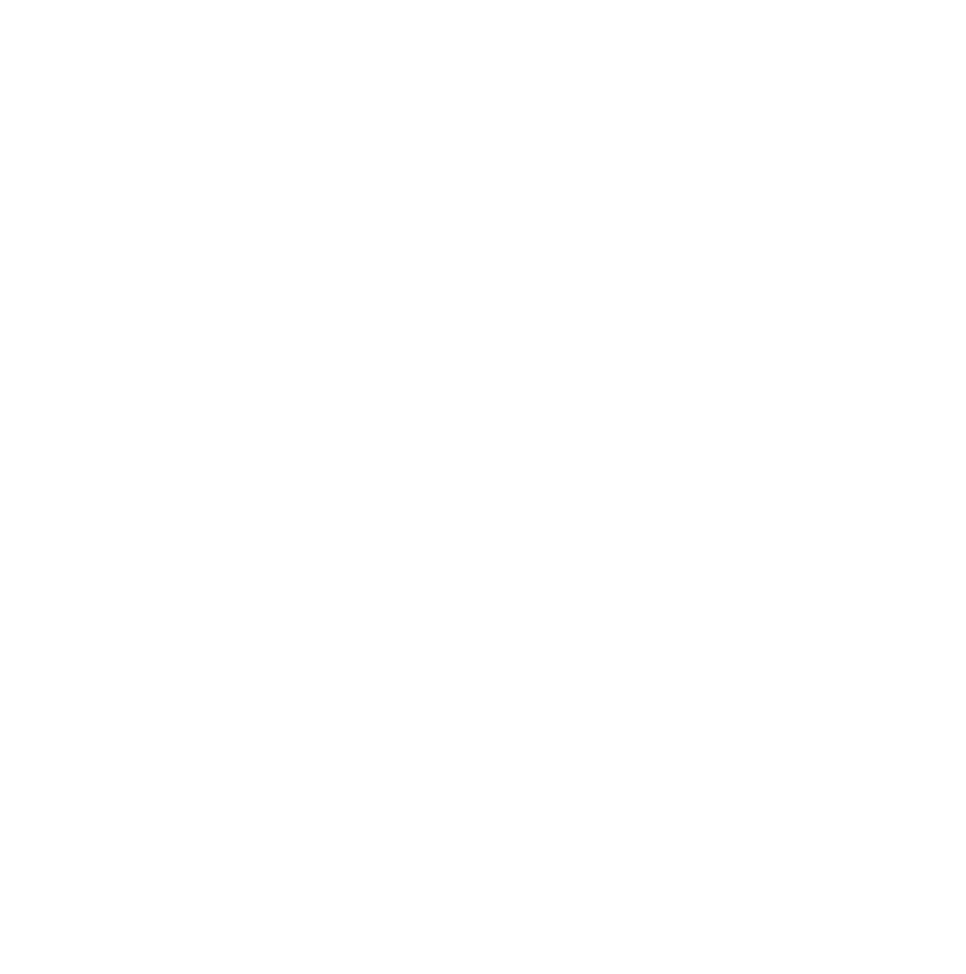
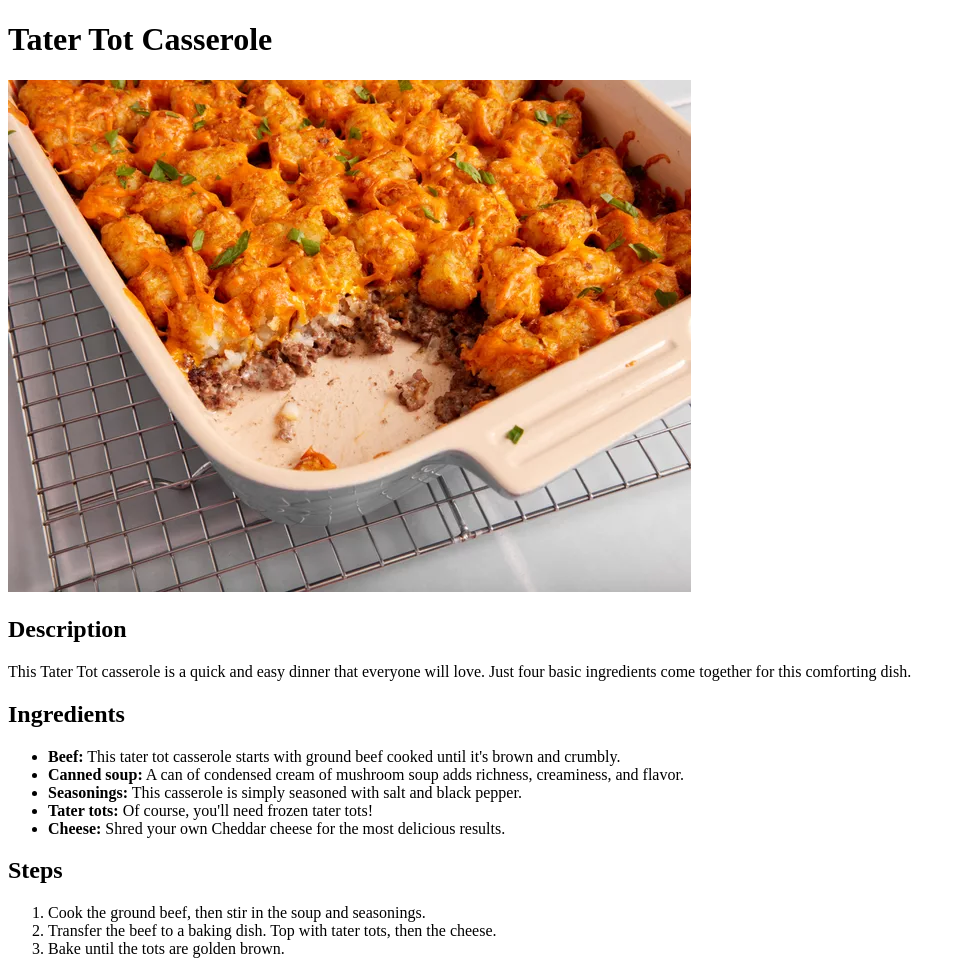
Before and after one commit to DanteR03/odin-recipes, a plain HTML site: page recipes/tater-tot-casserole.html in a window 1280 px wide. Shown: the whole page, without its empty margins (0-966 px from the left). Before the commit the page ends 800 px from the top, so only its background shows below. Drawn offline with Linux system fonts and the light colour scheme.

Commit message:
Create a casserole recipe page with content and link main page to it

```diff
--- a/recipes/tater-tot-casserole.html
+++ b/recipes/tater-tot-casserole.html
@@ -0,0 +1,28 @@
+<!DOCTYPE html>
+<html lang="en">
+    <head>
+        <meta charset="UTF-8">
+        <title>Tater Tot Casserole Recipe</title>
+    </head>
+
+    <body>
+        <h1>Tater Tot Casserole</h1>
+        <img src="../images/tater-tot-casserole.webp" alt="A picture of cooked tater tot casserole">
+        <h2>Description</h2>
+        <p>This Tater Tot casserole is a quick and easy dinner that everyone will love. Just four basic ingredients come together for this comforting dish.</p>
+        <h2>Ingredients</h2>
+        <ul>
+            <li><strong>Beef:</strong> This tater tot casserole starts with ground beef cooked until it's brown and crumbly.</li>
+            <li><strong>Canned soup:</strong> A can of condensed cream of mushroom soup adds richness, creaminess, and flavor.</li>
+            <li><strong>Seasonings:</strong> This casserole is simply seasoned with salt and black pepper.</li>
+            <li><strong>Tater tots:</strong> Of course, you'll need frozen tater tots!</li>
+            <li><strong>Cheese:</strong> Shred your own Cheddar cheese for the most delicious results.</li>
+        </ul>
+        <h2>Steps</h2>
+        <ol>
+            <li>Cook the ground beef, then stir in the soup and seasonings.</li>
+            <li>Transfer the beef to a baking dish. Top with tater tots, then the cheese.</li>
+            <li>Bake until the tots are golden brown.</li>
+        </ol>
+    </body>
+</html>
```
Also changed, not shown: index.html (+1 -0 lines), recipes/lasagna.html (+2 -2 lines), recipes/slow-cooker-buffalo-chicken-sandwiches.html (+2 -2 lines), images/tater-tot-casserole.webp (added).
